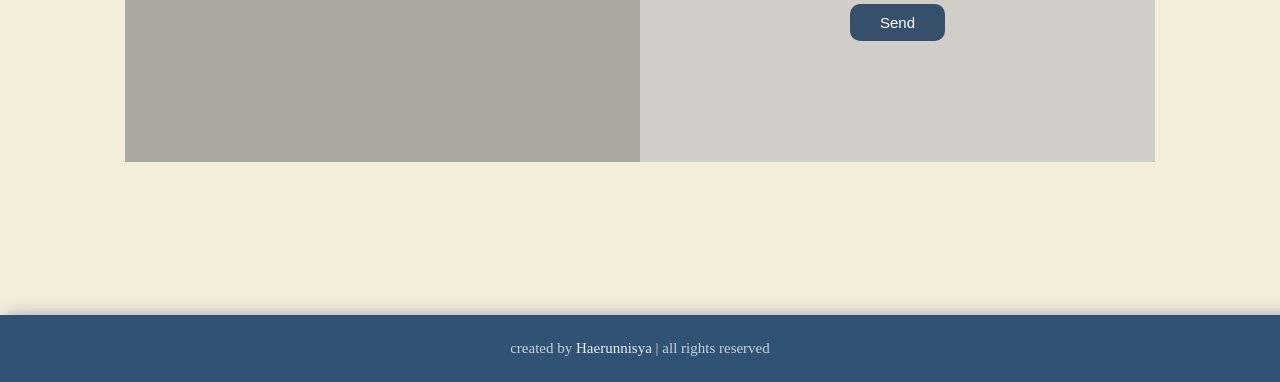
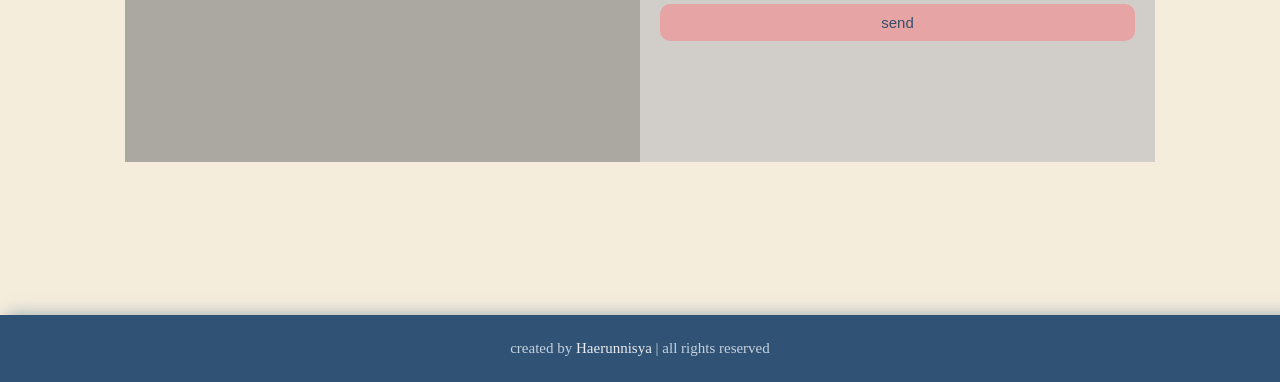
Before and after one commit to haerunnisyamakmur/haerunnisyamakmur.github.io, a plain HTML site: page web.html in a window 1280 px wide. Shown: the part 2885-3267 px from the top of the page. Drawn offline with Linux system fonts and the light colour scheme.

Commit message:
first init

```diff
--- a/style.css
+++ b/style.css
@@ -311,12 +311,13 @@ table{
     padding:10px 30px 10px 30px;
     font-size: 15px;
     color:#fff;
-    background:#364f6b;
+    background: #e6a4a4;
     cursor: pointer;
     border-radius: 10px;
 }
 .btn:hover{
-    background-color: #de6868;
+    background-color: #364f6b;
+    color:white;
 }
 .footer{
     background:#305274;
--- a/web.html
+++ b/web.html
@@ -16,7 +16,7 @@
             if (Nama=="" || Email=="" || Pesan==""){
                 new Swal({
                     title: "Lengkapi kolom isian!",
-                    text:"",
+                    text:"Mohon lengkapi kolom isian",
                     icon:'error'
                 })
             } else{
@@ -144,7 +144,7 @@
                     <div class="inputBox">
                         <textarea placeholder="message" id="pesan"></textarea>
                     </div>
-                    <button type="submit" onClick="kirimpesan()" class="btn">Send</button>
+                    <input type="button" onClick="kirimpesan()" class="btn" value="send">
                 </form>
             </div>
         </div>
```
